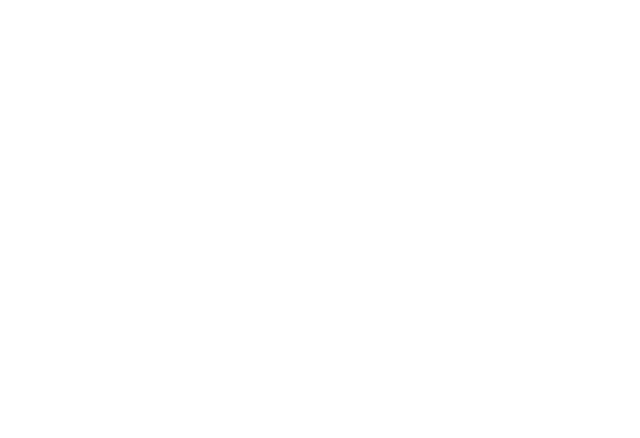
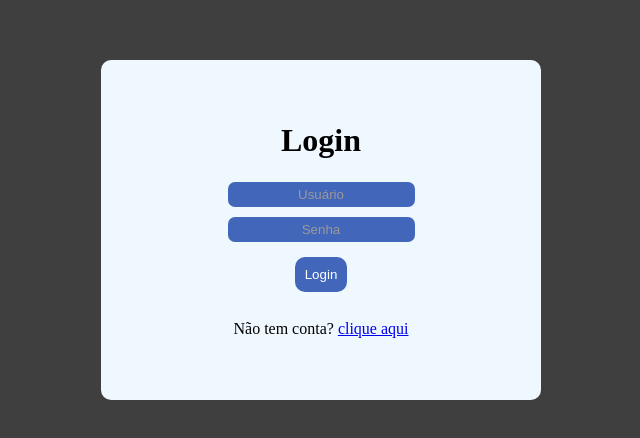
Before and after one commit to patrick095/Organizer, a React (Create React App) app: page /login in a window 1280 px wide. Shown: the part 170-608 px from the top of the page, without its empty margins (319-959 px from the left). Built offline with nearby package versions, Linux system fonts and the light colour scheme.

Commit message:
add backend

```diff
--- a/package.json
+++ b/package.json
@@ -8,6 +8,7 @@
     "@testing-library/jest-dom": "^5.11.4",
     "@testing-library/react": "^11.1.0",
     "@testing-library/user-event": "^12.1.10",
+    "axios": "^0.21.1",
     "react": "^17.0.1",
     "react-beautiful-dnd": "^13.0.0",
     "react-calendar": "^3.3.1",
--- a/public/index.html
+++ b/public/index.html
@@ -7,7 +7,7 @@
     <meta name="theme-color" content="#000000" />
     <meta
       name="description"
-      content="Organizer Beta Version"
+      content="Organizer Beta"
     />
     <link rel="apple-touch-icon" href="%PUBLIC_URL%/logo192.png" />
     <!--
--- a/src/App.js
+++ b/src/App.js
@@ -1,6 +1,7 @@
 import React from 'react';
 import { BrowserRouter as Router, Switch, Route } from "react-router-dom";
 import Index from './pages/index';
+import Login from './pages/login';
 
 
 function App() {
@@ -9,6 +10,7 @@
       <Router>
         <Switch>
         <Route exact path="/" component={Index} />
+        <Route path="/login" component={Login} />
         </Switch>
       </Router>
     </div>
--- a/src/pages/index/components/styles.css
+++ b/src/pages/index/components/styles.css
@@ -1,4 +1,6 @@
 .droppableDiv {
     display: flex;
     flex-direction: row;
+    width: 100%;
+    height: calc(100% - 55px);
 }
--- a/src/pages/index/index.js
+++ b/src/pages/index/index.js
@@ -1,23 +1,57 @@
-import React, { useState } from 'react';
-
+import React, { useState, useEffect } from 'react';
+import { Api, BaseURL } from '../../services/api';
 import PageDefault from '../../components/PageDefault';
 
 import "./styles.css"
 import DraggableDiv from './components';
+import { Redirect } from 'react-router';
 
 function Index() {
-    const defaultAllObjects = [
-        {id: "0", type: "card",title: "Novo Card", body: [{title:"Novo Item", body:"Aqui um pequeno texto do corpo do item"}]},
-        {id: "1", type: "calendarM", title: "Meu novo Calendário", body: []},
-        {id: "2", type: "list", title:"Nova Lista", body: [{title:"Item 1", checked: true}, {title:"Item 2", checked: false}]}
-    ]
-    const [allObjects, setAllObjects] = useState(defaultAllObjects)
+    const [ user, setUser] = useState({user: ''})
+    // const defaultAllObjects = [
+    //     {id: "0", type: "card",title: "Novo Card", body: [{title:"Novo Item", body:"Aqui um pequeno texto do corpo do item"}]},
+    //     {id: "1", type: "calendarM", title: "Meu novo Calendário", body: []},
+    //     {id: "2", type: "list", title:"Nova Lista", body: [{title:"Item 1", checked: true}, {title:"Item 2", checked: false}]}
+    // ]
+    const [allObjects, setAllObjects] = useState([])
+    const [ redirect, setRedirect] = useState(<div></div>)
+    let userInfo = JSON.parse(localStorage.getItem('user_info')) || undefined
+    useEffect(()=>{
+        verifyUser()
+    },[])
+    function verifyUser(){
+        Api.post('/verifyuser', userInfo).then(res =>{
+            setUser(res.data.user)
+            setAllObjects(res.data.user.data)
+        }).catch(err =>{
+            setRedirect(<Redirect to="login" />)
+        })
+    }
+    //atualizar no banco de dados sempre que fizer alteração
+    useEffect(()=>{
+        updateDB()
+    },[allObjects])
+    function updateDB(){
+        if (allObjects === user.data) {
+            console.log("carregamento inicial")
+        }
+        else if (allObjects !== user.data && user.user !== '') {
+            console.log("salvar!")
+            Api.post("/auth/updatedata?api=Bearer "+userInfo.token, {_id: user._id, data: allObjects}).then(res =>{
+                console.log(res.data.response.data)
+            }).catch(err =>{
+                console.log(err)
+                verifyUser()
+            })
+        }
+    }
     return (
         <PageDefault setFunc={[allObjects, setAllObjects]} >
                 <h1 className="h1Background">Organizador</h1>
                 <div className="mainApp">
-                    <DraggableDiv >{[allObjects, setAllObjects]}</DraggableDiv>
+                    <DraggableDiv >{[allObjects, setAllObjects, updateDB]}</DraggableDiv>
                 </div>
+                {redirect}
         </PageDefault>
     )
 }
--- /dev/null
+++ b/src/pages/login/index.js
@@ -0,0 +1,122 @@
+import React, { useEffect, useState } from 'react';
+import { Redirect } from 'react-router';
+import { Api, BaseURL } from '../../services/api';
+import "./styles.css"
+
+function Login() {
+    const [ userLogin, setLogin ] = useState({user:"", password:""})
+    const [ signUp, setSignUp ] = useState({name:'', user:'', email: '', password:''})
+
+    const [ redirect, setRedirect] = useState(<div></div>)
+    function signIn(e){
+        e.preventDefault()
+        Api.post('/signin', userLogin).then((res)=>{
+            const {  user, token } = res.data
+            localStorage.setItem('user_info', JSON.stringify({
+                logged: true,
+                user: user.user,
+                name: user.name,
+                email: user.email,
+                token: token,
+                _id: user._id
+            }))
+            setRedirect(<Redirect to="/" />)
+        }).catch((err) =>{
+            console.log(err)
+        })
+    }
+    function signUP(e){
+        e.preventDefault()
+        verifyUserAndEmail()
+    }
+    function signUpApi(){
+        Api.post('/signup', signUp).then((res)=>{
+            const { name, user, email, token } = res.data
+            localStorage.setItem('user_info', JSON.stringify({
+                logged: true,
+                user: user,
+                name: name,
+                email: email,
+                token: token
+            }))
+            setRedirect(<Redirect to="/" />)
+        }).catch((err) =>{
+            console.log(err)
+        })
+    }
+    function signUpDiv(e){
+        e.preventDefault()
+        document.querySelector('.loginSquire').classList.add('hidden')
+        document.querySelector('.signUpSquire').classList.remove('hidden')
+    }
+    function backToLogin(){
+        document.querySelector('.loginSquire').classList.remove('hidden')
+        document.querySelector('.signUpSquire').classList.add('hidden')
+    }
+    function verifyUserAndEmail(){
+        const {name, user, email, password} = signUp
+        if (name === '') {
+            return alert('nome em branco!')
+        }
+        else if (user === '') {
+            return alert('usuário em branco!')
+        }
+        else if (email === '') {
+            return alert('email em branco!')
+        }
+        else if (password === '') {
+            return alert('senha em branco!')
+        }
+        else {
+            Api.post('/verifyusernameandemail', {user, email}).then(res =>{
+                console.log(res)
+                if (res.data === 'user already in use') {
+                    document.getElementById('userinuse').classList.remove('hidden')
+                }
+                else if (res.data === 'email already in use') {
+                    document.getElementById('emailinuse').classList.remove('hidden')
+                }
+                else {
+                    document.getElementById('email').classList.remove('redBorder')
+                    document.getElementById('username').classList.remove('redBorder')
+                    signUpApi()
+                }
+            }).catch(err =>{
+                alert("não foi possível conectar ao servidor!")
+            })
+        }
+    }
+    return (
+        <div className="loginBackground">
+            <div className="loginSquire">
+                <h1>Login</h1>
+                <br />
+                <form method="post" onSubmit={signIn} action="/" autoComplete="none" className="form">
+                    <input type="text" className="input" autoFocus="on" autoComplete="new-password" name="username" placeholder="Usuário" value={userLogin.user} onChange={(e)=> setLogin({...userLogin, user: e.target.value})} />
+                    <input type="password" className="input" name="password" placeholder="Senha" value={userLogin.password} onChange={(e)=> setLogin({...userLogin, password: e.target.value})}/>
+                    <button type="submit">Login</button>
+                </form>
+                <br />
+                <span>Não tem conta? <a href="#" onClick={signUpDiv}>clique aqui</a></span>
+            </div>
+            <div className="signUpSquire hidden">
+                <h1>Cadastrar</h1>
+                <form onSubmit={signUP}>
+                <input type="text" className="input" autoFocus="on" id="name" name="name" placeholder="Nome" value={signUp.name} onChange={(e)=> setSignUp({...signUp, name: e.target.value})} />
+                <input type="email" className="input" id="email" name="email" placeholder="Email" value={signUp.email} onChange={(e)=> setSignUp({...signUp, email: e.target.value})} />
+                <label id="emailinuse" className="hidden redError">Email já cadastrado.</label>
+                <input type="text" className="input" id="username" name="username" placeholder="Usuário" value={signUp.user} onChange={(e)=> setSignUp({...signUp, user: e.target.value})} />
+                <label id="userinuse" className="hidden redError">Usuário já cadastrado.</label>
+                <input type="password" className="input" id="password" name="password" placeholder="Senha" value={signUp.password} onChange={(e)=> setSignUp({...signUp, password: e.target.value})} />
+                    <div>
+                        <button type="button" onClick={backToLogin}>Voltar</button>
+                        <button type="submit">Cadastrar</button>
+                    </div>
+                </form>
+            </div>
+            {redirect}
+        </div>
+    )
+}
+
+export default Login;
--- /dev/null
+++ b/src/pages/login/styles.css
@@ -0,0 +1,55 @@
+.loginBackground{
+    background-color: rgb(63, 63, 63);
+    width: 100vw;
+    height: 100vh;
+    display: flex;
+    flex-direction: column;
+    justify-content: center;
+    align-items: center;
+}
+.loginSquire, .signUpSquire{
+    background-color: aliceblue;
+    width: 400px;
+    height: 300px;
+    border-radius: 10px;
+    padding: 20px;
+    display: flex;
+    flex-direction: column;
+    justify-content: center;
+    align-items: center;
+}
+.loginSquire .form, .signUpSquire form {
+    display: flex;
+    flex-direction: column;
+    justify-content: center;
+    align-items: center;
+}
+.loginSquire .form .input, .signUpSquire form .input {
+    margin: 5px;
+    border: 0px solid rgba(0,0,0,0);
+    background-color: var(--primary-item-bg-color);
+    color: var(--primary-item-font-color);
+    padding: 5px;
+    border-radius: 7px;
+    text-align: center;
+}
+.loginSquire .form button, .signUpSquire form button {
+    margin: 10px;
+    border: none;
+    padding: 10px;
+    background-color: var(--primary-item-bg-color);
+    color: var(--primary-item-font-color);
+    border-radius: 10px;
+    cursor: pointer;
+}
+.loginSquire .form button:hover, .signUpSquire form button:hover {
+    opacity: 0.8;
+}
+.redError {
+    font-size: 12px;
+    color: red;
+}
+
+.hidden {
+    display: none;
+}
--- /dev/null
+++ b/src/services/api.js
@@ -0,0 +1,7 @@
+import axios from 'axios';
+
+//const BaseURL ='http://localhost:3001'
+const BaseURL = 'https://api-organizer.herokuapp.com'
+const Api = axios.create({ baseURL: BaseURL});
+
+export { Api , BaseURL };
```
Also changed, not shown: src/pages/index/components/calendarM/index.js (+19 -4 lines), src/pages/index/components/card/index.js (+18 -4 lines), src/pages/index/components/index.js (+9 -3 lines), src/pages/index/components/list/index.js (+21 -5 lines).
